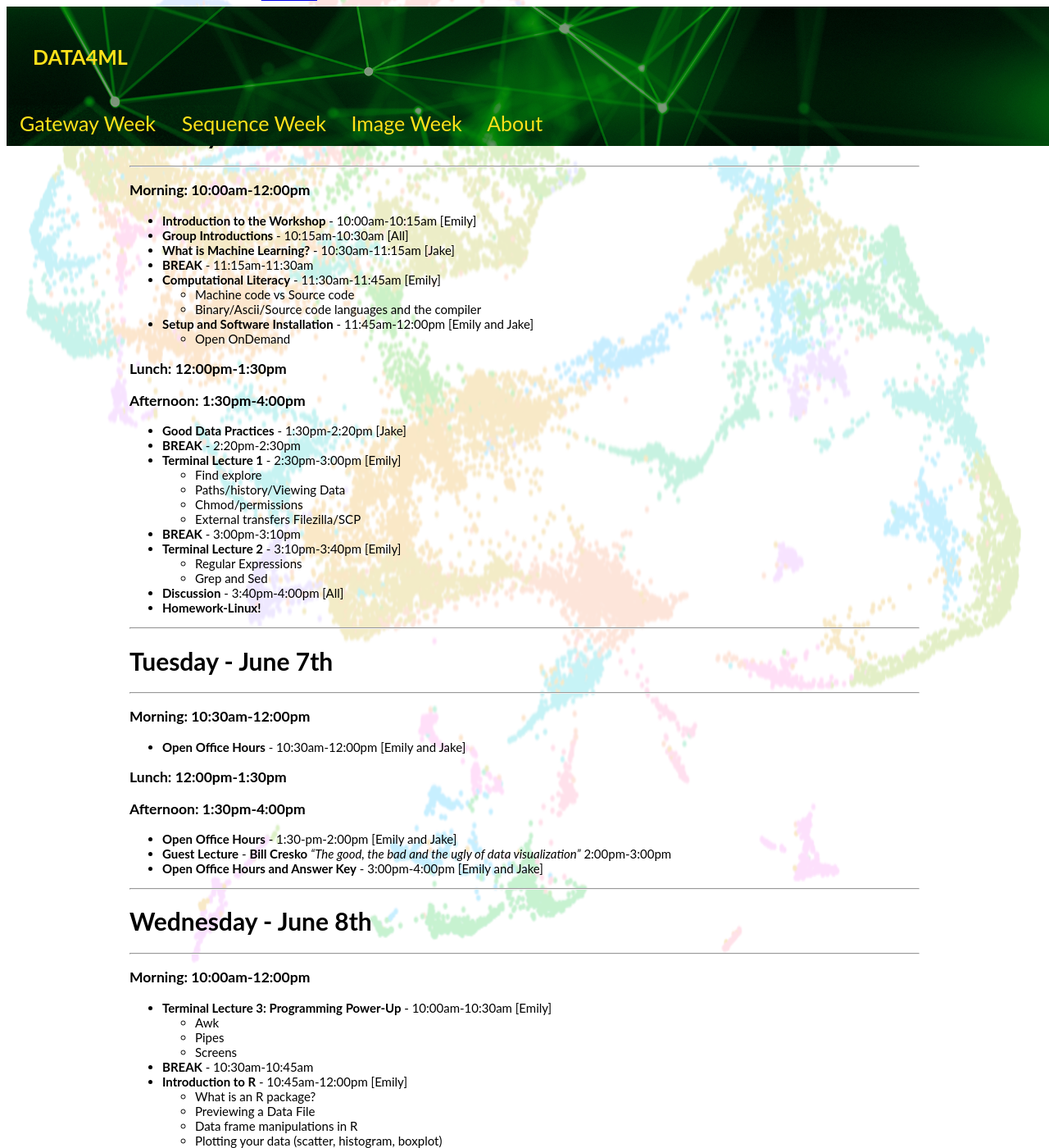
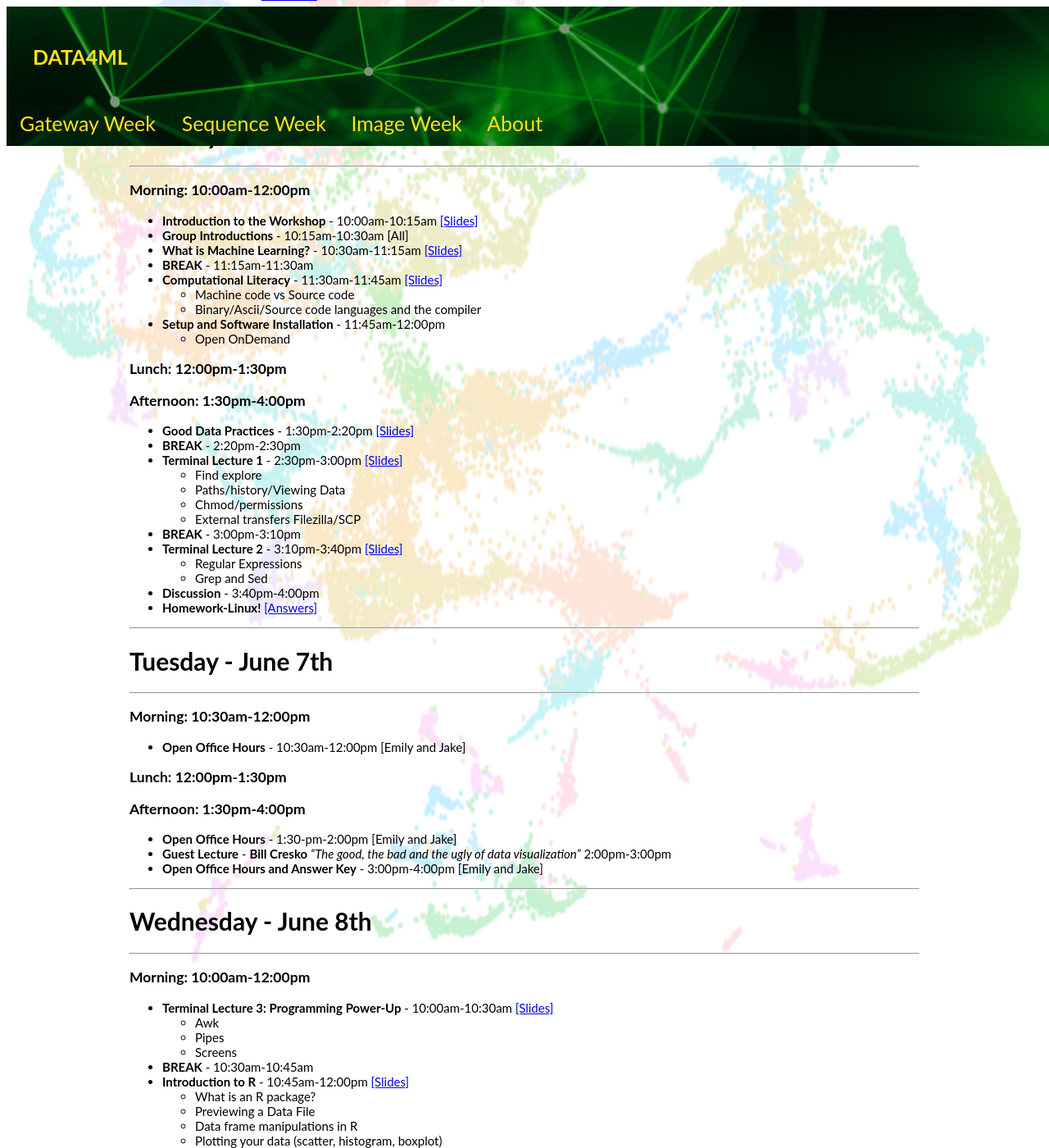
Before and after one commit to UO-Data-Science/Data4ML1, a Jekyll site: the page built from docs/Data4MLW1.md, in a window 1280 px wide and 1400 px high, scrolled down 297 px. Shown: the whole window at 82% size. Built offline with Jekyll 4.4.1, drawn with Linux system fonts in a browser that asks for light colours; some of the changed text lies outside the part shown.

Commit message:
Add links

```diff
--- a/docs/Data4MLW1.md
+++ b/docs/Data4MLW1.md
@@ -20,33 +20,33 @@ All times in PST
 
 ### **Morning**: 10:00am-12:00pm
 
-* **Introduction to the Workshop** - 10:00am-10:15am [Emily]
+* **Introduction to the Workshop** - 10:00am-10:15am [\[Slides\]](https://github.com/UO-Data-Science/Data4ML1/raw/main/slides/Beck_Lecture1_IntroductionWorkshop.pdf)
 * **Group Introductions** - 10:15am-10:30am [All]
-* **What is Machine Learning?** - 10:30am-11:15am [Jake]
+* **What is Machine Learning?** - 10:30am-11:15am [\[Slides\]](https://github.com/UO-Data-Science/Data4ML1/raw/main/slides/What%20is%20ML.pdf)
 * **BREAK** - 11:15am-11:30am
-* **Computational Literacy** - 11:30am-11:45am [Emily]
+* **Computational Literacy** - 11:30am-11:45am [\[Slides\]](https://github.com/UO-Data-Science/Data4ML1/blob/main/slides/Beck_Lecture2_Comp_Lit.pdf)
   - Machine code vs Source code
   - Binary/Ascii/Source code languages and the compiler
-* **Setup and Software Installation** - 11:45am-12:00pm [Emily and Jake]
+* **Setup and Software Installation** - 11:45am-12:00pm
   - Open OnDemand
 
 ### Lunch: 12:00pm-1:30pm
 
 ### Afternoon: 1:30pm-4:00pm
 
-* **Good Data Practices** - 1:30pm-2:20pm [Jake]
+* **Good Data Practices** - 1:30pm-2:20pm [\[Slides\]](https://github.com/UO-Data-Science/Data4ML1/blob/main/slides/Beck_Lecture2_Comp_Lit.pdf)
 * **BREAK** - 2:20pm-2:30pm
-* **Terminal Lecture 1** - 2:30pm-3:00pm [Emily]
+* **Terminal Lecture 1** - 2:30pm-3:00pm [\[Slides\]](https://github.com/UO-Data-Science/Data4ML1/raw/main/slides/Beck_Lecture3_Linux1.pdf)
   - Find explore
   - Paths/history/Viewing Data
   - Chmod/permissions
   - External transfers Filezilla/SCP
 * **BREAK** - 3:00pm-3:10pm
-* **Terminal Lecture 2** - 3:10pm-3:40pm [Emily]
+* **Terminal Lecture 2** - 3:10pm-3:40pm [\[Slides\]](https://github.com/UO-Data-Science/Data4ML1/blob/main/slides/Beck_Lecture4_Linux2.pdf)
    - Regular Expressions
    - Grep and Sed
-* **Discussion** - 3:40pm-4:00pm [All]
-* **Homework-Linux!**
+* **Discussion** - 3:40pm-4:00pm
+* **Homework-Linux!**  [\[Answers\]](https://github.com/UO-Data-Science/Data4ML1/raw/main/slides/Beck_Lecture4_Linux2_AnswerKey.pdf)
 
 ---
 # Tuesday - June 7th
@@ -70,12 +70,12 @@ All times in PST
 
 ### **Morning**: 10:00am-12:00pm
 
-* **Terminal Lecture 3: Programming Power-Up** - 10:00am-10:30am [Emily]
+* **Terminal Lecture 3: Programming Power-Up** - 10:00am-10:30am [\[Slides\]](https://raw.githubusercontent.com/UO-Data-Science/Data4ML1/main/slides/Beck_Lecture5_Linux3_ProgramPowerup.pdf)
   - Awk
   - Pipes
   - Screens
 * **BREAK** - 10:30am-10:45am
-* **Introduction to R** - 10:45am-12:00pm [Emily]
+* **Introduction to R** - 10:45am-12:00pm [\[Slides\]](https://github.com/UO-Data-Science/Data4ML1/raw/main/slides/Beck_Lecture6_R_intro.pdf)
   - What is an R package?
   - Previewing a Data File
   - Data frame manipulations in R
@@ -85,9 +85,9 @@ All times in PST
 
 ### Afternoon: 1:30pm-4:00pm
 
-* **Your first ML algorithm/ Classification** -  1:30pm-3:00pm [Jake]
+* **Your first ML algorithm/ Classification** -  1:30pm-3:00pm [\[Notebook\]](https://github.com/UO-Data-Science/Data4ML1/blob/main/notebooks/Classification.ipynb)
   - Wine!
-* **Datasets for ML Concepts pt 1** - 3:00pm-3:30pm [Jake]
+* **Datasets for ML Concepts pt 1** - 3:00pm-3:30pm [\[Slides\]](https://github.com/UO-Data-Science/Data4ML1/raw/main/slides/ml_data_practices.pdf)
 * **Discussion** - 3:30pm-4:00pm
 * **Homework-Penguins!**
 
@@ -113,18 +113,18 @@ All times in PST
 
 ### **Morning**: 10:00am-12:00pm
 
-* **Unsupervised Learning ML Concepts pt 2** - 10:00am-11:00am [Jake]
+* **Unsupervised Learning ML Concepts pt 2** - 10:00am-11:00am [\[Slides\]](https://github.com/UO-Data-Science/Data4ML1/raw/main/slides/Unsupervised%20Learning_Workshop.pdf)
 * **BREAK** - 11:00am-11:15am
-* **Clustering example** - 11:15am-12:00pm [Jake]
+* **Clustering example** - 11:15am-12:00 [\[Notebook\]](https://github.com/UO-Data-Science/Data4ML1/blob/main/notebooks/Unsupervised.ipynb)
 
 ### Lunch: 12:00pm-1:30pm
 
 ### **Afternoon**: 1:30pm-4:00pm
 
-* **ML Algorithms** - 1:30pm-2:30pm [Jake]
+* **ML Algorithms** - 1:30pm-2:30pm [\[Slides\]](https://github.com/UO-Data-Science/Data4ML1/raw/main/slides/ml_algorithms.pdf)
 * **BREAK** - 2:30pm-2:45pm
-* **ML for Genetics Concepts** - 2:45pm-3:00pm [Emily]
-* **ML Images Concepts** - 3:00pm-3:15pm [Emily]
+* **ML for Genetics Concepts** - 2:45pm-3:00pm
+* **ML Images Concepts** - 3:00pm-3:15pm
 * **Discussion** - 3:15pm-4:00pm
 
 ***
```
